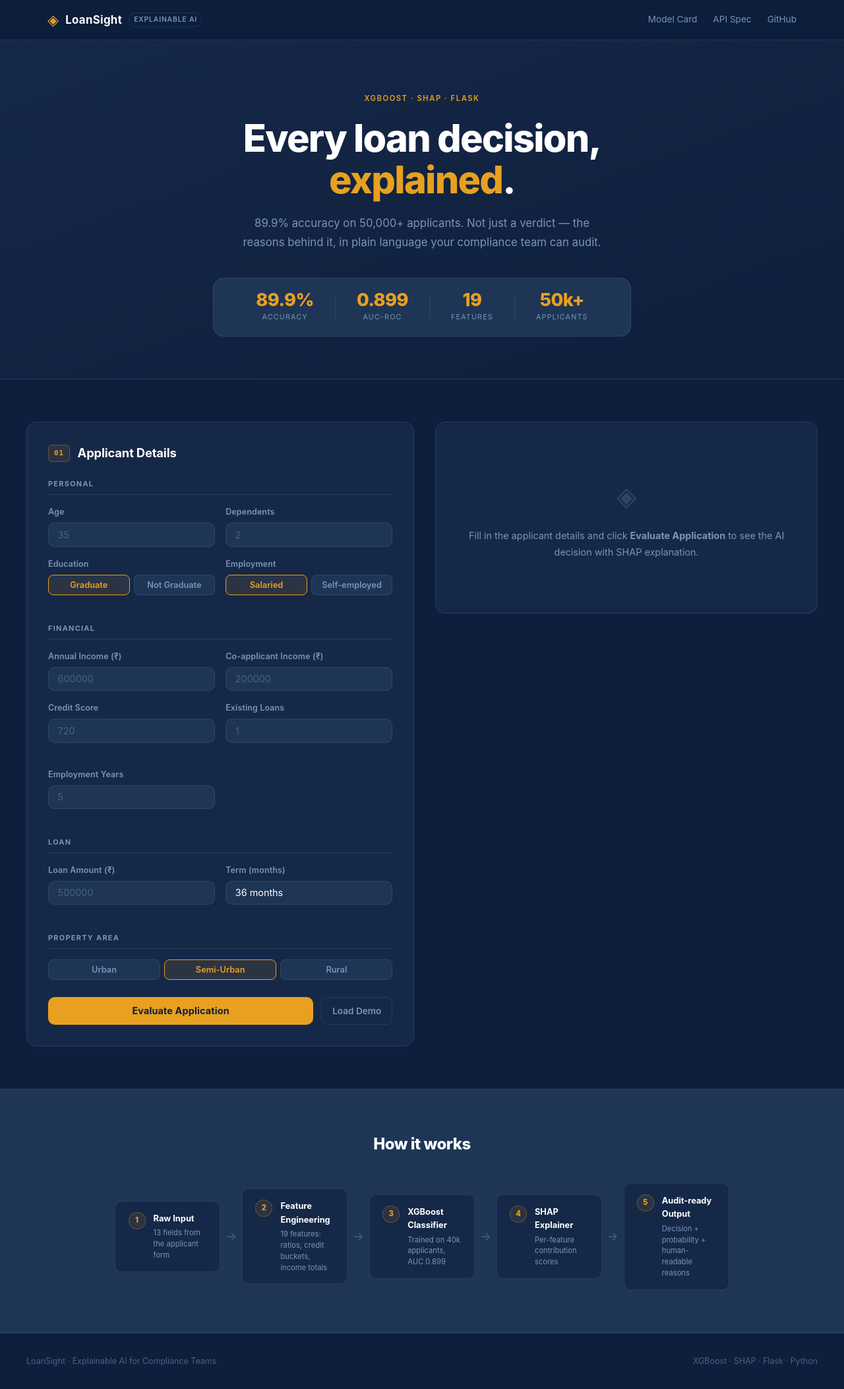
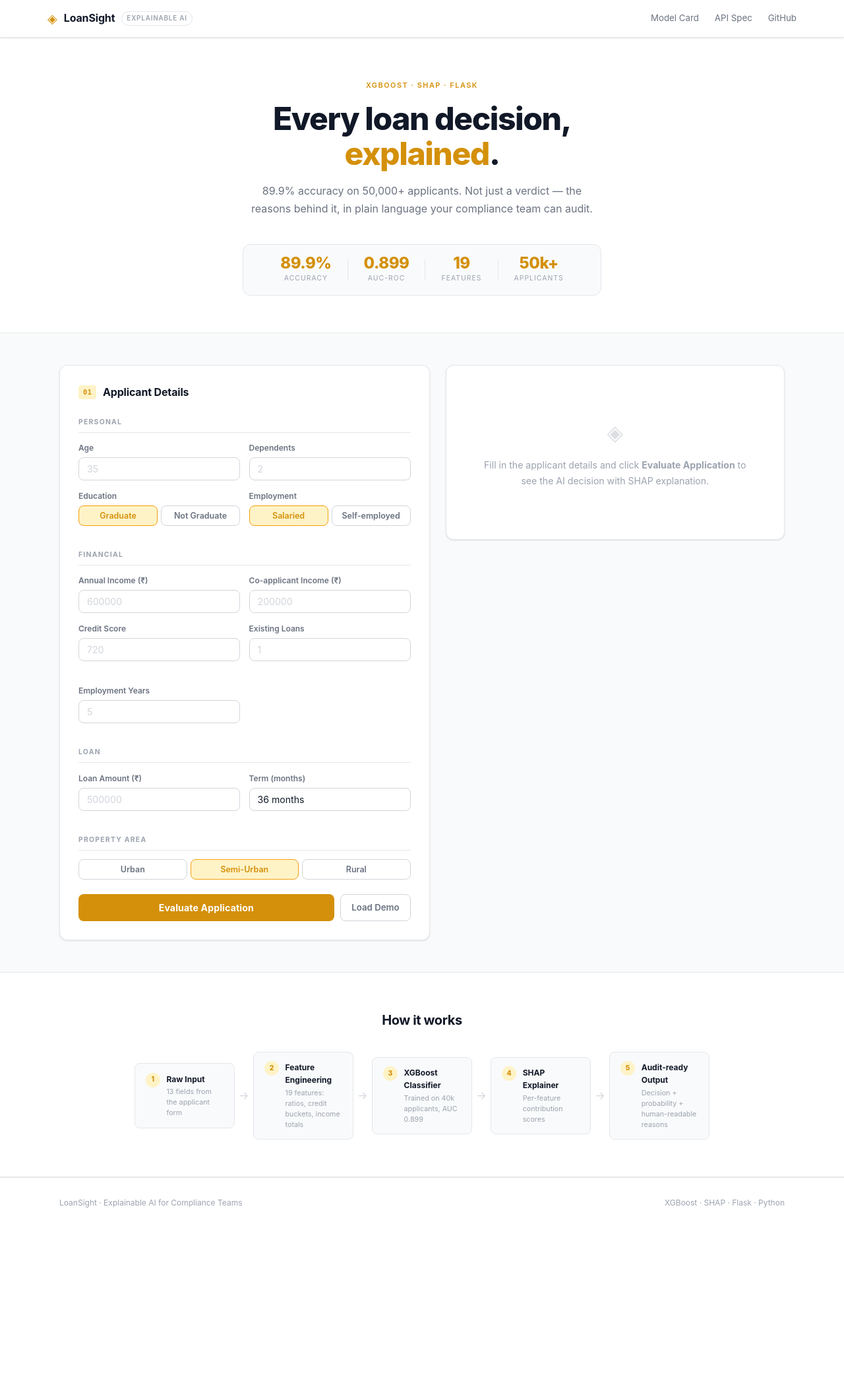
Before and after one commit to shrutimishra816/loan-approval-explainable-ai, a Flask app: page / in a window 1280 px wide. Shown: the whole page at 66% size. After the commit the page ends 1830 px from the top, so only its background shows below. Run offline with Flask 3, Linux system fonts and the light colour scheme; parts of the project's set-up code (start-up, migrations or seed data) failed here and were passed over; some libraries are stand-ins or nearby versions.

Commit message:
redesign: light corporate theme — white/gray base, amber accents

```diff
--- a/frontend/static/css/style.css
+++ b/frontend/static/css/style.css
@@ -1,44 +1,45 @@
 /* ─────────────────────────────────────────────
-   LoanSight — style.css
-   Design concept: authoritative fintech clarity
-   Palette: deep navy base, amber signal colour,
-            white surfaces, slate midtones
-   Signature: the animated probability bar that
-              "fills" on result reveal
+   LoanSight — Light Corporate Theme
+   Base: white + light grays
+   Accent: amber #D4900A
+   Signature: razor-thin amber left-border on
+              the verdict card, like a ledger rule
 ───────────────────────────────────────────── */
 
-/* ── Reset & Base ─────────────────────────── */
 *, *::before, *::after { box-sizing: border-box; margin: 0; padding: 0; }
 
 :root {
-  --navy:      #0d1f3c;
-  --navy-mid:  #162847;
-  --navy-pale: #1e3555;
-  --amber:     #e8a020;
-  --amber-dim: #c4861a;
-  --amber-bg:  rgba(232, 160, 32, 0.10);
-  --green:     #22c55e;
-  --green-bg:  rgba(34, 197, 94, 0.10);
-  --red:       #ef4444;
-  --red-bg:    rgba(239, 68, 68, 0.10);
-  --slate:     #7a94b8;
-  --slate-dim: #4a6280;
-  --white:     #f4f7fc;
-  --white-pure:#ffffff;
-  --border:    rgba(122, 148, 184, 0.18);
-  --radius:    10px;
-  --radius-lg: 16px;
-  --font-body: 'Inter', 'Helvetica Neue', Arial, sans-serif;
-  --font-mono: 'JetBrains Mono', 'Fira Mono', monospace;
-  --shadow:    0 4px 24px rgba(0,0,0,0.25);
+  --white:      #ffffff;
+  --gray-50:    #f9fafb;
+  --gray-100:   #f3f4f6;
+  --gray-200:   #e5e7eb;
+  --gray-300:   #d1d5db;
+  --gray-400:   #9ca3af;
+  --gray-500:   #6b7280;
+  --gray-700:   #374151;
+  --gray-900:   #111827;
+  --amber:      #D4900A;
+  --amber-light:#FEF3C7;
+  --amber-mid:  #F59E0B;
+  --green:      #16a34a;
+  --green-light:#dcfce7;
+  --red:        #dc2626;
+  --red-light:  #fee2e2;
+  --border:     #e5e7eb;
+  --radius:     8px;
+  --radius-lg:  12px;
+  --shadow-sm:  0 1px 3px rgba(0,0,0,0.07), 0 1px 2px rgba(0,0,0,0.05);
+  --shadow:     0 4px 12px rgba(0,0,0,0.08);
+  --font:       'Inter', 'Helvetica Neue', Arial, sans-serif;
+  --font-mono:  'JetBrains Mono', 'Fira Mono', monospace;
 }
 
 html { font-size: 16px; scroll-behavior: smooth; }
 
 body {
-  background: var(--navy);
-  color: var(--white);
-  font-family: var(--font-body);
+  background: var(--gray-50);
+  color: var(--gray-900);
+  font-family: var(--font);
   line-height: 1.6;
   -webkit-font-smoothing: antialiased;
 }
@@ -51,16 +52,16 @@ a:hover { text-decoration: underline; }
   position: sticky;
   top: 0;
   z-index: 100;
-  background: rgba(13, 31, 60, 0.92);
-  backdrop-filter: blur(12px);
+  background: var(--white);
   border-bottom: 1px solid var(--border);
+  box-shadow: var(--shadow-sm);
 }
 
 .header-inner {
   max-width: 1200px;
   margin: 0 auto;
   padding: 0 2rem;
-  height: 60px;
+  height: 56px;
   display: flex;
   align-items: center;
   justify-content: space-between;
@@ -73,24 +74,23 @@ a:hover { text-decoration: underline; }
 }
 
 .logo-mark {
-  font-size: 1.4rem;
+  font-size: 1.2rem;
   color: var(--amber);
-  line-height: 1;
 }
 
 .logo-text {
-  font-size: 1.05rem;
+  font-size: 1rem;
   font-weight: 700;
-  letter-spacing: 0.02em;
-  color: var(--white-pure);
+  letter-spacing: -0.01em;
+  color: var(--gray-900);
 }
 
 .logo-tag {
-  font-size: 0.65rem;
+  font-size: 0.62rem;
   font-weight: 600;
   letter-spacing: 0.08em;
   text-transform: uppercase;
-  color: var(--slate);
+  color: var(--gray-400);
   padding: 2px 7px;
   border: 1px solid var(--border);
   border-radius: 20px;
@@ -99,45 +99,44 @@ a:hover { text-decoration: underline; }
 .header-links {
   display: flex;
   gap: 1.5rem;
-  font-size: 0.85rem;
-  color: var(--slate);
+  font-size: 0.83rem;
 }
 
 .header-links a {
-  color: var(--slate);
+  color: var(--gray-500);
   transition: color 0.15s;
 }
 .header-links a:hover { color: var(--amber); text-decoration: none; }
 
 /* ── Hero ─────────────────────────────────── */
 .hero {
-  background: linear-gradient(160deg, var(--navy-mid) 0%, var(--navy) 100%);
+  background: var(--white);
   border-bottom: 1px solid var(--border);
-  padding: 5rem 2rem 4rem;
+  padding: 4rem 2rem 3.5rem;
 }
 
 .hero-inner {
-  max-width: 760px;
+  max-width: 720px;
   margin: 0 auto;
   text-align: center;
 }
 
 .hero-label {
-  font-size: 0.7rem;
+  font-size: 0.68rem;
   font-weight: 600;
   letter-spacing: 0.14em;
   text-transform: uppercase;
   color: var(--amber);
-  margin-bottom: 1.2rem;
+  margin-bottom: 1rem;
 }
 
 .hero-title {
-  font-size: clamp(2.4rem, 5vw, 3.6rem);
+  font-size: clamp(2rem, 4vw, 3rem);
   font-weight: 800;
   line-height: 1.1;
   letter-spacing: -0.03em;
-  color: var(--white-pure);
-  margin-bottom: 1.2rem;
+  color: var(--gray-900);
+  margin-bottom: 1rem;
 }
 
 .hero-title em {
@@ -146,34 +145,31 @@ a:hover { text-decoration: underline; }
 }
 
 .hero-sub {
-  font-size: 1.05rem;
-  color: var(--slate);
-  max-width: 560px;
+  font-size: 1rem;
+  color: var(--gray-500);
+  max-width: 520px;
   margin: 0 auto 2.5rem;
   line-height: 1.7;
 }
 
 .hero-stats {
-  display: flex;
-  justify-content: center;
+  display: inline-flex;
   align-items: center;
-  gap: 0;
-  background: var(--navy-pale);
+  background: var(--gray-50);
   border: 1px solid var(--border);
   border-radius: var(--radius-lg);
-  padding: 1.2rem 2rem;
-  display: inline-flex;
+  padding: 1rem 2rem;
 }
 
 .stat {
   display: flex;
   flex-direction: column;
   align-items: center;
-  padding: 0 2rem;
+  padding: 0 1.5rem;
 }
 
 .stat-val {
-  font-size: 1.7rem;
+  font-size: 1.5rem;
   font-weight: 800;
   color: var(--amber);
   letter-spacing: -0.02em;
@@ -181,81 +177,81 @@ a:hover { text-decoration: underline; }
 }
 
 .stat-lbl {
-  font-size: 0.68rem;
+  font-size: 0.65rem;
   text-transform: uppercase;
   letter-spacing: 0.1em;
-  color: var(--slate);
-  margin-top: 4px;
+  color: var(--gray-400);
+  margin-top: 3px;
 }
 
 .stat-divider {
   width: 1px;
-  height: 36px;
+  height: 32px;
   background: var(--border);
 }
 
 /* ── Predict Section ──────────────────────── */
 .predict-section {
-  padding: 4rem 2rem;
+  padding: 3rem 2rem;
 }
 
 .predict-inner {
-  max-width: 1200px;
+  max-width: 1100px;
   margin: 0 auto;
   display: grid;
   grid-template-columns: 1fr 1fr;
-  gap: 2rem;
+  gap: 1.5rem;
   align-items: start;
 }
 
 /* ── Panels ───────────────────────────────── */
 .form-panel,
 .result-panel {
-  background: var(--navy-mid);
+  background: var(--white);
   border: 1px solid var(--border);
   border-radius: var(--radius-lg);
-  padding: 2rem;
+  padding: 1.75rem;
+  box-shadow: var(--shadow-sm);
 }
 
 .panel-header {
   display: flex;
   align-items: center;
-  gap: 0.75rem;
+  gap: 0.6rem;
   margin-bottom: 1.5rem;
 }
 
 .panel-step {
   font-family: var(--font-mono);
-  font-size: 0.7rem;
+  font-size: 0.65rem;
   font-weight: 700;
   color: var(--amber);
-  background: var(--amber-bg);
-  border: 1px solid rgba(232, 160, 32, 0.3);
-  border-radius: 6px;
-  padding: 3px 8px;
-  letter-spacing: 0.05em;
+  background: var(--amber-light);
+  border-radius: 4px;
+  padding: 2px 7px;
+  letter-spacing: 0.04em;
 }
 
 .panel-header h2 {
-  font-size: 1.15rem;
+  font-size: 1rem;
   font-weight: 700;
-  color: var(--white-pure);
+  color: var(--gray-900);
   letter-spacing: -0.01em;
 }
 
 /* ── Form ─────────────────────────────────── */
 form fieldset {
   border: none;
-  margin-bottom: 1.6rem;
+  margin-bottom: 1.4rem;
 }
 
 form fieldset legend {
-  font-size: 0.68rem;
+  font-size: 0.65rem;
   font-weight: 700;
   text-transform: uppercase;
   letter-spacing: 0.12em;
-  color: var(--slate);
-  margin-bottom: 1rem;
+  color: var(--gray-400);
+  margin-bottom: 0.85rem;
   padding-bottom: 0.4rem;
   border-bottom: 1px solid var(--border);
   width: 100%;
@@ -264,53 +260,52 @@ form fieldset legend {
 .field-row {
   display: grid;
   grid-template-columns: 1fr 1fr;
-  gap: 1rem;
-  margin-bottom: 1rem;
+  gap: 0.85rem;
+  margin-bottom: 0.85rem;
 }
 
 .field {
   display: flex;
   flex-direction: column;
-  gap: 6px;
+  gap: 5px;
 }
 
 .field label {
-  font-size: 0.78rem;
+  font-size: 0.75rem;
   font-weight: 600;
-  color: var(--slate);
-  letter-spacing: 0.01em;
+  color: var(--gray-500);
 }
 
 .field input,
 .field select {
-  background: var(--navy-pale);
-  border: 1px solid var(--border);
+  background: var(--white);
+  border: 1px solid var(--gray-300);
   border-radius: var(--radius);
-  color: var(--white-pure);
-  font-family: var(--font-body);
-  font-size: 0.9rem;
-  padding: 0.55rem 0.85rem;
+  color: var(--gray-900);
+  font-family: var(--font);
+  font-size: 0.88rem;
+  padding: 0.5rem 0.75rem;
   transition: border-color 0.15s, box-shadow 0.15s;
   outline: none;
   -webkit-appearance: none;
 }
 
-.field input::placeholder { color: var(--slate-dim); }
+.field input::placeholder { color: var(--gray-300); }
 
 .field input:focus,
 .field select:focus {
-  border-color: var(--amber);
-  box-shadow: 0 0 0 3px rgba(232, 160, 32, 0.12);
+  border-color: var(--amber-mid);
+  box-shadow: 0 0 0 3px rgba(212, 144, 10, 0.1);
 }
 
 .field select option {
-  background: var(--navy-pale);
-  color: var(--white-pure);
+  background: var(--white);
+  color: var(--gray-900);
 }
 
 .field-hint {
-  font-size: 0.72rem;
-  color: var(--slate);
+  font-size: 0.7rem;
+  color: var(--gray-400);
   min-height: 1rem;
   font-family: var(--font-mono);
 }
@@ -319,20 +314,20 @@ form fieldset legend {
 .toggle-group,
 .area-toggle-group {
   display: flex;
-  gap: 6px;
+  gap: 5px;
 }
 
 .toggle,
 .area-toggle {
   flex: 1;
-  background: var(--navy-pale);
-  border: 1px solid var(--border);
-  border-radius: 8px;
-  color: var(--slate);
-  font-family: var(--font-body);
-  font-size: 0.8rem;
+  background: var(--white);
+  border: 1px solid var(--gray-300);
+  border-radius: var(--radius);
+  color: var(--gray-500);
+  font-family: var(--font);
+  font-size: 0.78rem;
   font-weight: 600;
-  padding: 0.45rem 0.6rem;
+  padding: 0.42rem 0.5rem;
   cursor: pointer;
   transition: all 0.15s;
   white-space: nowrap;
@@ -340,21 +335,21 @@ form fieldset legend {
 
 .toggle:hover,
 .area-toggle:hover {
-  border-color: var(--amber);
-  color: var(--white-pure);
+  border-color: var(--amber-mid);
+  color: var(--gray-700);
 }
 
 .toggle.active,
 .area-toggle.active {
-  background: var(--amber-bg);
-  border-color: var(--amber);
+  background: var(--amber-light);
+  border-color: var(--amber-mid);
   color: var(--amber);
 }
 
 /* ── Form Actions ─────────────────────────── */
 .form-actions {
   display: flex;
-  gap: 0.75rem;
+  gap: 0.6rem;
   margin-top: 0.5rem;
 }
 
@@ -363,11 +358,11 @@ form fieldset legend {
   background: var(--amber);
   border: none;
   border-radius: var(--radius);
-  color: var(--navy);
-  font-family: var(--font-body);
-  font-size: 0.9rem;
+  color: var(--white);
+  font-family: var(--font);
+  font-size: 0.88rem;
   font-weight: 700;
-  padding: 0.75rem 1.2rem;
+  padding: 0.7rem 1.2rem;
   cursor: pointer;
   display: flex;
   align-items: center;
@@ -377,112 +372,114 @@ form fieldset legend {
   letter-spacing: 0.01em;
 }
 
-.btn-predict:hover { background: var(--amber-dim); }
+.btn-predict:hover { background: #b87a08; }
 .btn-predict:active { transform: scale(0.98); }
 
 .btn-spinner svg {
   animation: spin 0.8s linear infinite;
 }
 
-@keyframes spin {
-  to { transform: rotate(360deg); }
-}
+@keyframes spin { to { transform: rotate(360deg); } }
 
 .btn-demo,
 .btn-reset {
-  background: transparent;
-  border: 1px solid var(--border);
+  background: var(--white);
+  border: 1px solid var(--gray-300);
   border-radius: var(--radius);
-  color: var(--slate);
-  font-family: var(--font-body);
-  font-size: 0.85rem;
+  color: var(--gray-500);
+  font-family: var(--font);
+  font-size: 0.83rem;
   font-weight: 600;
-  padding: 0.75rem 1rem;
+  padding: 0.7rem 1rem;
   cursor: pointer;
   transition: all 0.15s;
 }
 
 .btn-demo:hover,
 .btn-reset:hover {
-  border-color: var(--slate);
-  color: var(--white-pure);
+  border-color: var(--gray-400);
+  color: var(--gray-700);
 }
 
 .btn-reset {
-  margin-top: 1.5rem;
+  margin-top: 1.25rem;
   width: 100%;
 }
 
-/* ── Result Panel Empty State ─────────────── */
+/* ── Result Empty ─────────────────────────── */
 .result-empty {
   text-align: center;
   padding: 3rem 1rem;
-  color: var(--slate);
+  color: var(--gray-400);
 }
 
 .empty-icon {
-  font-size: 2.5rem;
-  color: var(--slate-dim);
-  margin-bottom: 1rem;
-  opacity: 0.5;
+  font-size: 2rem;
+  margin-bottom: 0.75rem;
+  opacity: 0.35;
 }
 
 .result-empty p {
-  font-size: 0.9rem;
+  font-size: 0.88rem;
   line-height: 1.7;
+  color: var(--gray-400);
 }
 
 /* ── Verdict Card ─────────────────────────── */
+/* Signature element: amber ledger-rule left border */
 .verdict-card {
   display: flex;
   align-items: flex-start;
-  gap: 1.2rem;
-  background: var(--navy-pale);
+  gap: 1rem;
+  background: var(--gray-50);
   border: 1px solid var(--border);
-  border-radius: var(--radius-lg);
-  padding: 1.4rem;
-  margin-bottom: 1.2rem;
+  border-left: 3px solid var(--amber);
+  border-radius: var(--radius);
+  padding: 1.2rem;
+  margin-bottom: 1rem;
 }
 
+.verdict-card.approved { border-left-color: var(--green); }
+.verdict-card.rejected { border-left-color: var(--red); }
+
 .verdict-badge {
-  width: 52px;
-  height: 52px;
+  width: 44px;
+  height: 44px;
   border-radius: 50%;
   flex-shrink: 0;
   display: flex;
   align-items: center;
   justify-content: center;
-  font-size: 1.4rem;
+  font-size: 1.2rem;
+  font-weight: 700;
 }
 
 .verdict-badge.approved {
-  background: var(--green-bg);
-  border: 2px solid var(--green);
+  background: var(--green-light);
   color: var(--green);
 }
 
 .verdict-badge.rejected {
-  background: var(--red-bg);
-  border: 2px solid var(--red);
+  background: var(--red-light);
   color: var(--red);
 }
 
 .verdict-body { flex: 1; }
 
 .verdict-label {
-  font-size: 0.68rem;
+  font-size: 0.62rem;
   font-weight: 700;
   text-transform: uppercase;
   letter-spacing: 0.12em;
-  color: var(--slate);
-  margin-bottom: 4px;
+  color: var(--gray-400);
+  margin-bottom: 3px;
 }
 
 .verdict-text {
-  font-size: 1.6rem;
+  font-size: 1.5rem;
   font-weight: 800;
   letter-spacing: -0.02em;
-  margin-bottom: 0.8rem;
+  margin-bottom: 0.7rem;
 }
 
 .verdict-text.approved { color: var(--green); }
@@ -605,37 +601,34 @@ form fieldset legend {
 .factor-impact.neg { color: var(--red); }
 
 .factors-col--empty {
-  font-size: 0.78rem;
-  color: var(--slate-dim);
+  font-size: 0.75rem;
+  color: var(--gray-400);
   padding: 0.5rem 0;
   font-style: italic;
 }
 
 .shap-note {
-  font-size: 0.72rem;
-  color: var(--slate-dim);
+  font-size: 0.7rem;
+  color: var(--gray-400);
   line-height: 1.6;
-  padding: 0.75rem;
-  background: rgba(122,148,184,0.05);
+  padding: 0.65rem 0.75rem;
+  background: var(--gray-50);
   border: 1px solid var(--border);
-  border-radius: 8px;
+  border-radius: 6px;
   margin-bottom: 0.5rem;
 }
 
 /* ── Error ────────────────────────────────── */
-.result-error {
-  text-align: center;
-  padding: 3rem 1rem;
-}
-.error-icon { font-size: 2rem; color: var(--red); margin-bottom: 0.75rem; }
-.result-error p { color: var(--slate); margin-bottom: 1rem; font-size: 0.9rem; }
+.result-error { text-align: center; padding: 3rem 1rem; }
+.error-icon { font-size: 1.75rem; color: var(--red); margin-bottom: 0.75rem; }
+.result-error p { color: var(--gray-500); margin-bottom: 1rem; font-size: 0.88rem; }
 
 /* ── How It Works ─────────────────────────── */
 .how-section {
-  background: var(--navy-pale);
+  background: var(--white);
   border-top: 1px solid var(--border);
   border-bottom: 1px solid var(--border);
-  padding: 4rem 2rem;
+  padding: 3.5rem 2rem;
 }
 
 .how-inner {
@@ -644,11 +637,11 @@ form fieldset legend {
 }
 
 .how-title {
-  font-size: 1.5rem;
-  font-weight: 800;
+  font-size: 1.25rem;
+  font-weight: 700;
   letter-spacing: -0.02em;
-  color: var(--white-pure);
-  margin-bottom: 2.5rem;
+  color: var(--gray-900);
+  margin-bottom: 2rem;
   text-align: center;
 }
 
@@ -657,119 +650,90 @@ form fieldset legend {
   align-items: center;
   justify-content: center;
   flex-wrap: wrap;
-  gap: 0.5rem;
+  gap: 0.4rem;
 }
 
 .pipe-step {
   display: flex;
   align-items: flex-start;
-  gap: 0.75rem;
-  background: var(--navy-mid);
+  gap: 0.6rem;
+  background: var(--gray-50);
   border: 1px solid var(--border);
   border-radius: var(--radius);
-  padding: 1rem 1.2rem;
-  max-width: 160px;
+  padding: 0.85rem 1rem;
+  max-width: 152px;
 }
 
 .pipe-num {
-  width: 26px;
-  height: 26px;
-  background: var(--amber-bg);
-  border: 1px solid rgba(232,160,32,0.3);
+  width: 22px;
+  height: 22px;
+  background: var(--amber-light);
   border-radius: 50%;
   display: flex;
   align-items: center;
   justify-content: center;
-  font-size: 0.7rem;
+  font-size: 0.65rem;
   font-weight: 800;
   color: var(--amber);
   flex-shrink: 0;
 }
 
 .pipe-label {
-  font-size: 0.8rem;
+  font-size: 0.75rem;
   font-weight: 700;
-  color: var(--white-pure);
-  margin-bottom: 3px;
+  color: var(--gray-900);
+  margin-bottom: 2px;
 }
 
 .pipe-desc {
-  font-size: 0.7rem;
-  color: var(--slate);
+  font-size: 0.67rem;
+  color: var(--gray-400);
   line-height: 1.5;
 }
 
 .pipe-arrow {
-  color: var(--slate-dim);
-  font-size: 1.1rem;
+  color: var(--gray-300);
+  font-size: 1rem;
   flex-shrink: 0;
 }
 
 /* ── Footer ───────────────────────────────── */
 .site-footer {
-  padding: 2rem;
+  padding: 1.75rem 2rem;
   border-top: 1px solid var(--border);
+  background: var(--white);
 }
 
 .footer-inner {
-  max-width: 1200px;
+  max-width: 1100px;
   margin: 0 auto;
   display: flex;
   justify-content: space-between;
-  font-size: 0.78rem;
-  color: var(--slate-dim);
+  font-size: 0.75rem;
+  color: var(--gray-400);
 }
 
 /* ── Responsive ───────────────────────────── */
 @media (max-width: 900px) {
-  .predict-inner {
-    grid-template-columns: 1fr;
-  }
-
-  .summary-strip {
-    grid-template-columns: 1fr 1fr;
-  }
-
+  .predict-inner { grid-template-columns: 1fr; }
+  .summary-strip { grid-template-columns: 1fr 1fr; }
   .sum-item:nth-child(2) { border-right: none; }
-  .sum-item:nth-child(3) { border-top: 1px solid var(--border); }
+  .sum-item:nth-child(3),
   .sum-item:nth-child(4) { border-top: 1px solid var(--border); }
-
-  .pipeline {
-    flex-direction: column;
-    align-items: stretch;
-  }
-
+  .pipeline { flex-direction: column; align-items: stretch; }
   .pipe-step { max-width: none; }
-
-  .pipe-arrow {
-    transform: rotate(90deg);
-    text-align: center;
-    width: 100%;
-  }
-
-  .hero-stats {
-    flex-wrap: wrap;
-    gap: 1rem;
-  }
+  .pipe-arrow { transform: rotate(90deg); text-align: center; width: 100%; }
 }
 
 @media (max-width: 600px) {
   .header-links { display: none; }
-
-  .field-row {
-    grid-template-columns: 1fr;
-  }
-
-  .factors-grid {
-    grid-template-columns: 1fr;
-  }
-
-  .hero-title { font-size: 2rem; }
-
-  .footer-inner { flex-direction: column; gap: 0.5rem; text-align: center; }
+  .field-row { grid-template-columns: 1fr; }
+  .factors-grid { grid-template-columns: 1fr; }
+  .hero-title { font-size: 1.8rem; }
+  .hero-stats { flex-wrap: wrap; gap: 0.5rem; }
+  .footer-inner { flex-direction: column; gap: 0.4rem; text-align: center; }
 }
 
-/* ── Reduced Motion ───────────────────────── */
 @media (prefers-reduced-motion: reduce) {
   .prob-fill { transition: none; }
   .btn-spinner svg { animation: none; }
--- a/frontend/static/js/app.js
+++ b/frontend/static/js/app.js
@@ -147,6 +147,7 @@ function renderResult(data) {
   document.getElementById('result-content').hidden = false;
 
   // Verdict badge
+  document.getElementById('verdict-card').className = `verdict-card ${approved ? 'approved' : 'rejected'}`;
   const badge = document.getElementById('verdict-badge');
   badge.className = `verdict-badge ${approved ? 'approved' : 'rejected'}`;
   badge.textContent = approved ? '✓' : '✕';
```
Also changed, not shown: other parts of frontend/static/css/style.css (+24 -25 lines).
